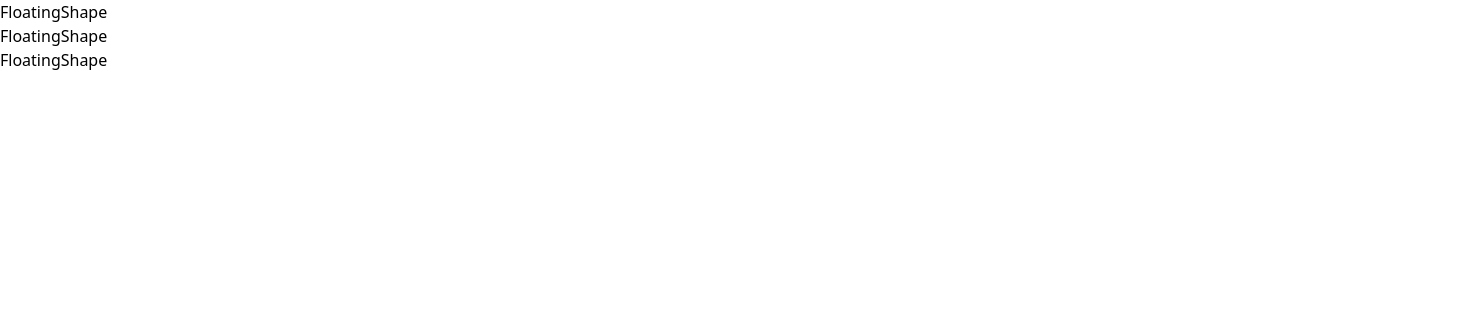
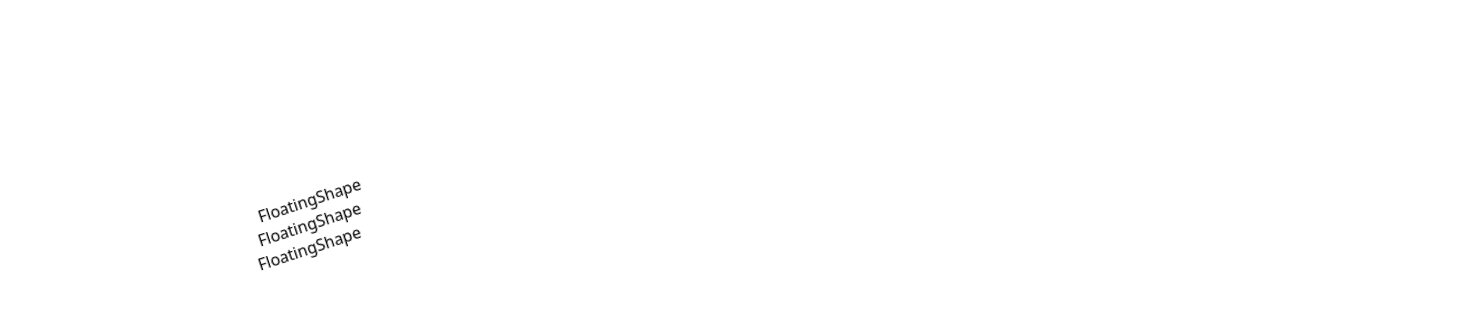
Before and after one commit to ThamiBa/user-auth-sys, a React (Vite) app in the folder frontend/: page / in a window 1280 px wide. Shown: the top 310 px of the page, 1478 px wide, since content can reach past the window. Built offline with nearby package versions, Linux system fonts and the light colour scheme.

Commit message:
user-auth-system

```diff
--- a/frontend/src/components/FloatingShape.jsx
+++ b/frontend/src/components/FloatingShape.jsx
@@ -1,6 +1,16 @@
-const FloatingShape = () => {
+import { motion } from 'framer-motion'
+
+const FloatingShape = (color, size, top, left, delay) => {
   return (
-    <div>FloatingShape</div>
+    <motion.div
+        className={`absolute rounded-full ${color} ${size} opacity-20 blur-xl ${top} ${left}`}
+        animate={{
+            y: ["0%", "100%", "0%"],
+            x: ["0%", "100%", "0%"],
+            rotate: [0, 360],
+        }}
+        transition={{ duration: 3, delay: delay, repeat: Infinity }}
+    >FloatingShape</motion.div>
   )
 }
 
```
